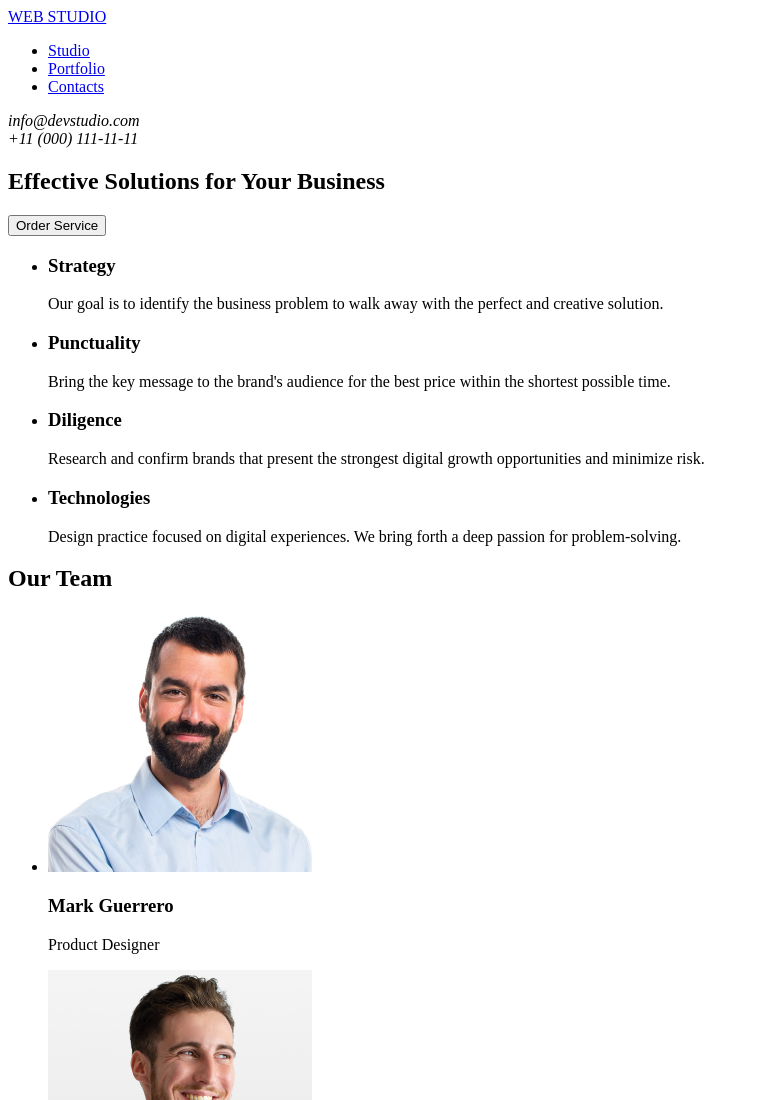
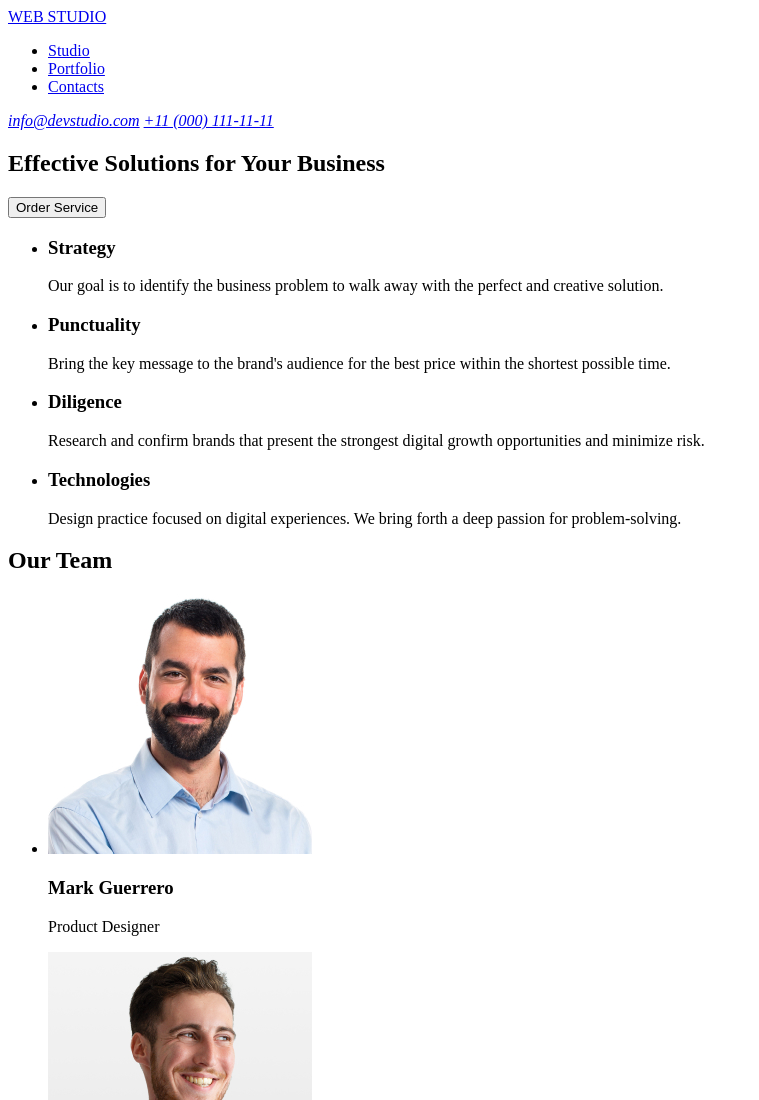
Before and after one commit to osmnr/goit-markup-hw-01, a plain HTML site: page index.html in a window 1280 px wide. Shown: the top 1100 px of the page, without its empty margins (0-759 px from the left). Drawn offline with Linux system fonts and the light colour scheme.

Commit message:
reviewed

```diff
--- a/index.html
+++ b/index.html
@@ -14,8 +14,10 @@
           <li><a href="#">Contacts</a></li>
         </ul>
       </nav>
-      <address>info@devstudio.com</address>
-      <address>+11 (000) 111-11-11</address>
+      <address>
+        <a href="mail:info@devstudio.com">info@devstudio.com</a>
+        <a href="tel:+110001111111">+11 (000) 111-11-11</a>
+      </address>
     </header>
     <main>
       <section>
```
